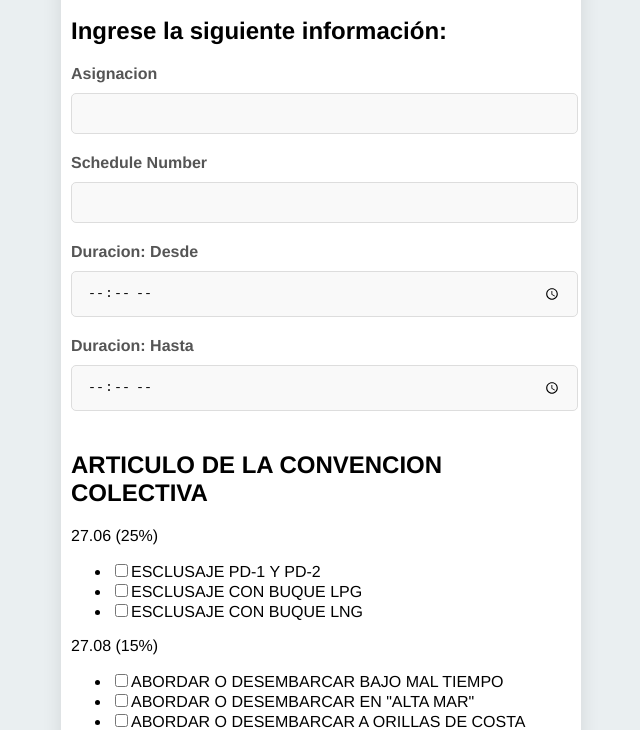
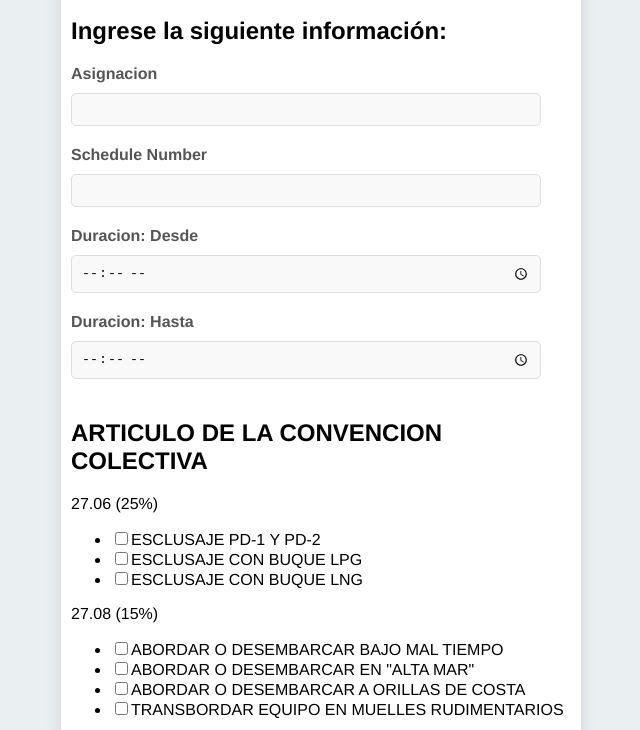
Before and after one commit to tgroves83/my-timesheet, a plain HTML site: page asignacion.html in a window 1280 px wide. Shown: the part 89-819 px from the top of the page, without its empty margins (319-959 px from the left). Drawn offline with Linux system fonts and the light colour scheme.

Commit message:
83rd commit

```diff
--- a/styles.css
+++ b/styles.css
@@ -90,8 +90,8 @@ body {
   }
   .form-group input,
   .form-group textarea {
-    width: 95%;
-    padding: 12px 15px;
+    width: 90%;
+    padding: 8px 9px;
     margin-bottom: 20px;
     margin-right: 10px;
     border: 1px solid #ddd; /* Light border */
```
Also changed, not shown: index.html (+2 -1 lines).
